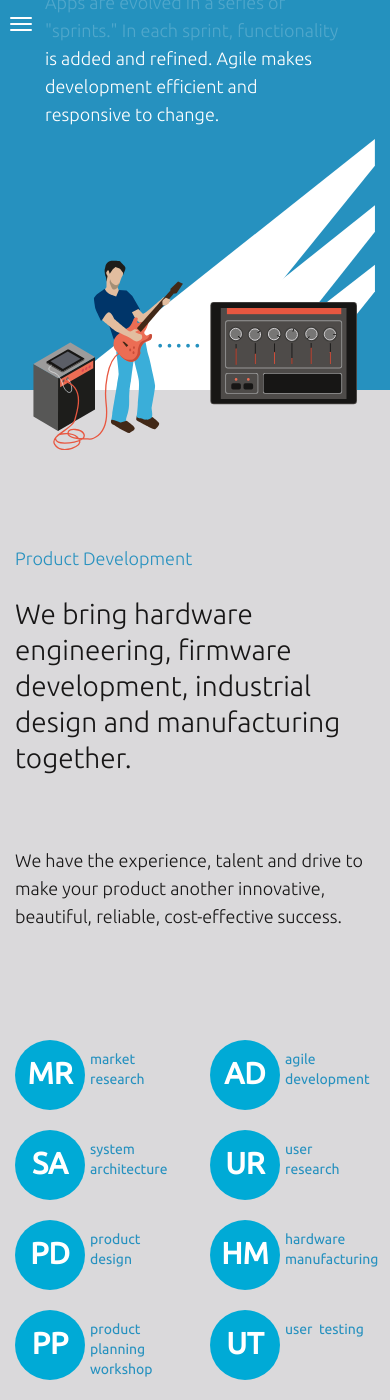
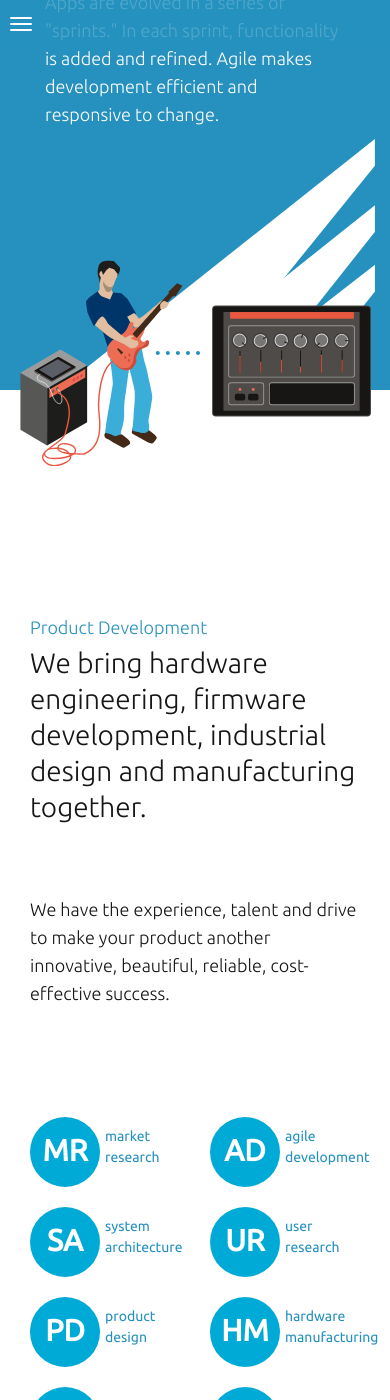
Before and after one commit to VeuxLabs/VeuxLabs.github.io, a Jekyll site: the page built from index.html, in a window 390 px wide and 1400 px high, scrolled down 2990 px. Built offline with Jekyll 4.4.1, drawn with Linux system fonts in a browser that asks for light colours; comment, search, counter and statistics services are not loaded.

Commit message:
Homepage adjustments
Styling for homepage container.

```diff
--- a/_includes/footer.html
+++ b/_includes/footer.html
@@ -1,5 +1,5 @@
 <!-- Footer -->
-<footer>
+<footer class="app-dev">
     <div class="first-row">
         <div class="col-md-12">
             <div class="text">
--- a/_includes/page_content.html
+++ b/_includes/page_content.html
@@ -1,3 +1,3 @@
-<section id="services">
+<section>
     {{ content }}
 </section>
--- a/css/landing-page.css
+++ b/css/landing-page.css
@@ -675,7 +675,8 @@ footer .first-row .button button {
     height: 60px;
     border-radius: 7px;
     background-color: #ffffff;
-    font-family: Ubuntu;
+    font-family: 'Ubuntu';
+    color: #171616;
     font-size: 25.2px;
     font-weight: 300;
     font-style: normal;
@@ -744,6 +745,14 @@ footer .row.logos ul {
     }
 }
 
+@media only screen and (max-width: 1200px) {
+    footer.app-dev {
+        padding-left: 0;
+        padding-right: 0;
+    }
+}
+
+
 @media only screen and (min-width: 480px) {
     footer .row.copyright {
         position: absolute;
@@ -788,7 +797,11 @@ p.copyright {
     margin-bottom: 100px;
 }
 
-.container img.music {
+.product .dev-img {
+    background: none;
+}
+
+.product img.music {
     width: 55%;
     margin: -100px auto 70px auto;
     z-index: 100;
@@ -796,7 +809,7 @@ p.copyright {
 }
 
 @media only screen and (max-width: 992px) and (min-width: 480px)  {
-    .container img.music {
+    .product img.music {
         width: 70%;
     }
 }
@@ -814,7 +827,7 @@ p.copyright {
         font-size: 18px;
         line-height: 28px;
     }
-    .container img.music {
+    .product img.music {
         width: 90%;
         margin: -130px auto 70px auto;
     }
@@ -913,8 +926,9 @@ p.copyright {
 
 .project-management-top {
     background: url(../img/aviationBackground2.svg) no-repeat;
-    background-size: contain;
-    margin-top: 100px;
+    background-color: white;
+    padding-left: 0;
+    padding-right: 0;
 }
 
 
@@ -971,16 +985,19 @@ p.copyright {
     width: auto;
 }
 
- @media only screen and (min-width: 991px) {
-  .project-management .container.internal, .support .container.internal {
-    width: auto;
-  }
-
+@media only screen and (min-width: 991px) {
+    .project-management .container.internal, .support .container.internal {
+        width: auto;
+    }
+    .product-development, .product-development-items {
+        margin: 0;
+        padding: 20px;
+    }
 }
 
  @media only screen and (max-width: 480px) {
     .project-management {
-        margin-top: 55px;
+        margin-top: 140px;
         padding-bottom: 200px;
     }
     .project-management img {
@@ -1006,23 +1023,27 @@ p.copyright {
 
  @media only screen and (min-width: 480px) and (max-width: 991px) {
     .project-management {
-        margin-top: 120px;
+        margin-top: 135px;
     }
     .project-management img {
        margin: -125px auto 70px auto;
     }
 }
 
-.support {
-    margin-bottom: 60px;
+.support .bg-white {
+    float: left;
+    margin-left: 15px;
+    margin-right: 15px;
 }
+
 .support-top {
     background: url(../img/spaceCurvedBackground2.svg) no-repeat;
     background-size: contain;
     margin-top: -260px;
+    margin-bottom: 0;
 }
 .support img {
-    margin-top: 100px;
+    margin-top: 60px;
     margin-left: 10%;
     width: 55%;
 }
@@ -1049,11 +1070,20 @@ p.copyright {
     line-height: 36px;
     letter-spacing: normal;
     color: #171616;
+    margin-bottom: 100px;
 }
+
+ @media only screen and (min-width: 1200px) {
+    .support-top {
+        margin-bottom: -100px;
+    }
+ }
 
  @media only screen and (min-width: 900px) {
     .support-top {
-        margin-top: -375px;
+        margin-top: -430px;
+        padding-right: 0;
+        padding-left: 0;
     }
 }
 
@@ -1063,14 +1093,21 @@ p.copyright {
     }
 }
 
+@media only screen and (max-width: 992px) and (min-width: 480px)  {
+    .support-top {
+        margin-bottom: 0;
+        padding-left: 0;
+        padding-right: 0;
+    }
+}
+
  @media only screen and (max-width: 480px) {
-    .support {
-        margin-bottom: 60px;
-    }
     .support-top {
         background: url(../img/spaceCurvedBackground2.svg) no-repeat;
         background-size: contain;
         margin-top: -130px;
+        padding-left: 0;
+        padding-right: 0;
     }
     .support img {
         margin-top: -20px;
--- a/index.html
+++ b/index.html
@@ -58,8 +58,10 @@ title: veux labs
     <div class="dev-footer"></div>
 </div>
 
-<div class="container">
-    <img src="img/musicianGraphic.svg" alt="" class="img-responsive app music" />
+<div class="product app-dev bg-white">
+    <div class="dev-img">
+        <img src="img/musicianGraphic.svg" alt="" class="img-responsive app music" />
+    </div>
     <div class="row product-development">
         <div class="col-lg-8 col col-sm-12">
             <h2>Product Development</h2>
@@ -138,8 +140,7 @@ title: veux labs
     </div>
 </div>
 
-<div class="row project-management-top">
-    <div class="clearfix"></div>
+<div class="row project-management-top app-dev bg-white">
     <div class="row project-management">
         <img src="img/aviationGraphic.svg" alt="" class="img-responsive app" />
         <div class="container">
@@ -155,11 +156,11 @@ title: veux labs
     </div>
 </div>
 
-<div class="row support-top">
+<div class="row support-top app-dev bg-white">
     <div class="clearfix"></div>
     <div class="row support">
         <img src="img/spaceGraphic.svg" alt="" class="img-responsive app" />
-        <div class="container">
+        <div class="bg-white">
             <div class="col-lg-8 col col-md-8 col-sm-10 col-xs-12">
                 <div class="container internal">
                     <h2>Support And Maintenance</h2>
```
